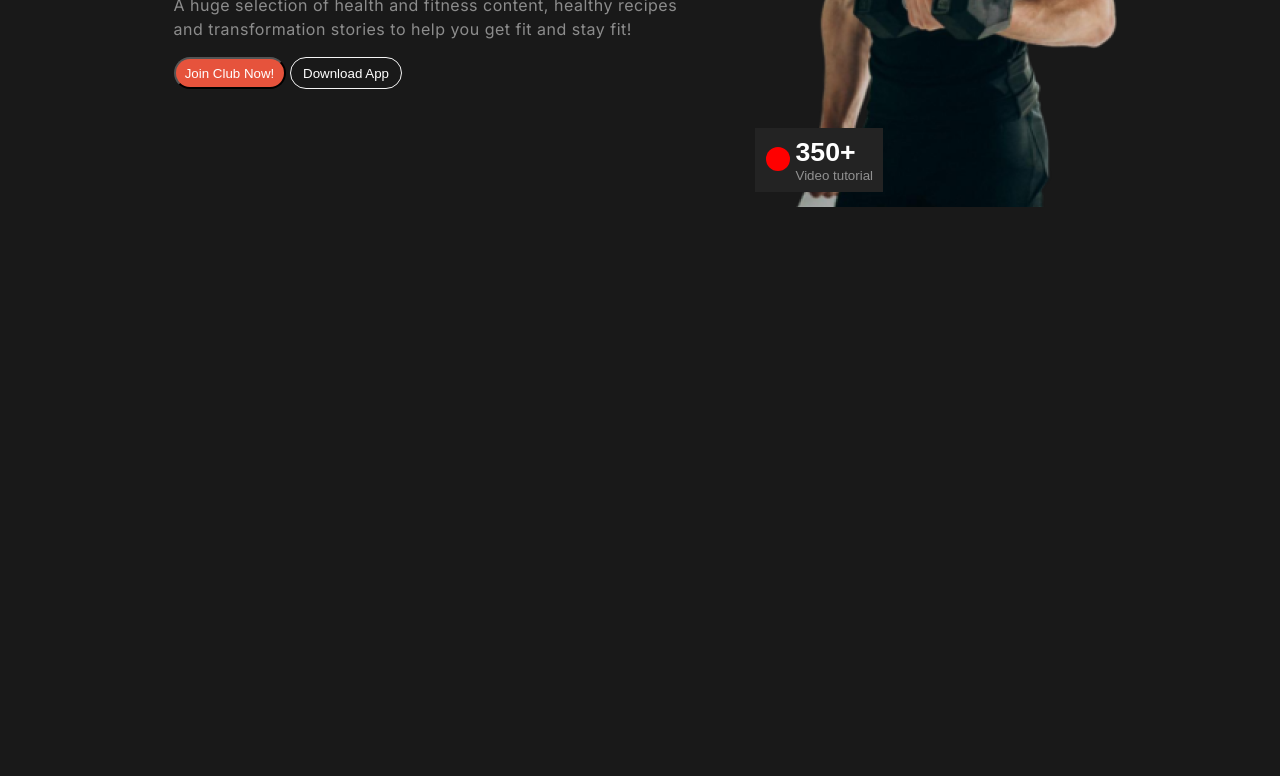
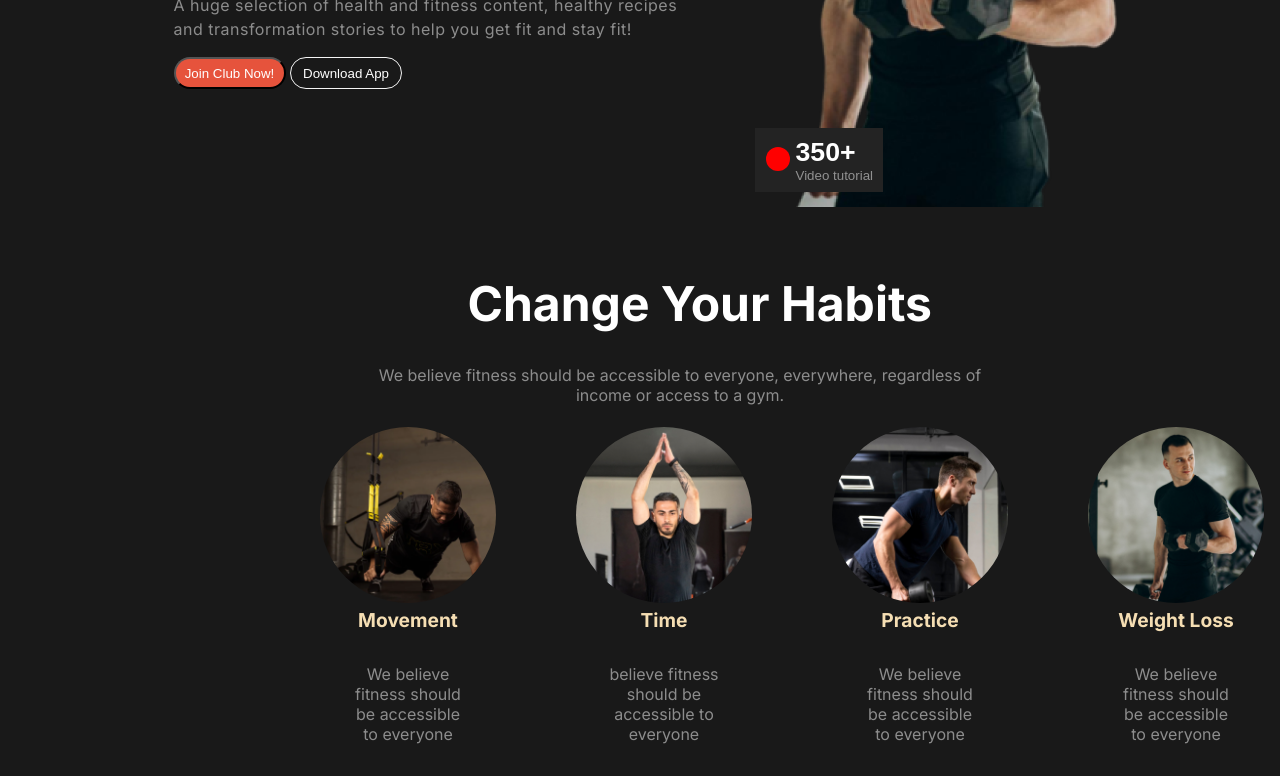
Before and after one commit to hmahmood071/versatile-assign-2, a plain HTML site: page index.html in a window 1280 px wide. Shown: the part 534-1310 px from the top of the page. Before the commit the page ends 808 px from the top, so only its background shows below. Drawn offline with Linux system fonts and the light colour scheme.

Commit message:
added habits section

```diff
--- a/index.html
+++ b/index.html
@@ -41,6 +41,35 @@
         </div>
        </div>
     </banner>
+    <!-- Change habits -->
+    <section class="container container-habits">
+        <div class="habit-content">
+            <h3>Change Your Habits</h3>
+            <p>We believe fitness should be accessible to everyone, everywhere, regardless of income or access to a gym.</p>
+            <div class="img-card">
+                <div class="card-1">
+                    <img src="images/image 3.png" alt="">
+                    <h4>Movement</h4>
+                    <p>We believe fitness should be accessible to everyone</p>
+                </div>
+                <div class="card-1">
+                    <img src="images/image 2.png" alt="">
+                    <h4>Time</h4>
+                    <p>believe fitness should be accessible to everyone</p>
+                </div>
+                <div class="card-1">
+                    <img src="images/image 4.png" alt="">
+                    <h4>Practice</h4>
+                    <p>We believe fitness should be accessible to everyone</p>
+                </div>
+                <div class="card-1">
+                    <img src="images/image 5.png" alt="">
+                    <h4>Weight Loss</h4>
+                    <p>We believe fitness should be accessible to everyone</p>
+                </div>
+            </div>
+        </div>
+    </section>
     <footer></footer>
 </body>
 </html>
--- a/styles/style.css
+++ b/styles/style.css
@@ -148,3 +148,63 @@ border: 1px solid #232323;
 color: white;
 text-align: center;
 }
+/* Change habits */
+.container-habits{
+    width: 65rem;
+    height: 28.25rem;
+    text-align: center;
+    margin: 0 auto;
+
+
+}
+.habit-content{
+    width: 45rem;
+    height: 20rem;
+    position: absolute;
+    left: 25%;
+
+}
+.habit-content h3{
+  color: white;
+  font-size: 3rem;
+  text-align: right;
+  position: relative;
+  right: 15%;
+}
+.habit-content p{
+    font-size:1rem ;
+    color:rgba(255, 255, 255, 0.5);
+    margin-top: 1rem;
+    text-align: center;
+    margin: 2rem;
+}
+.img-card{
+    width: 100%;
+    height:18rem ;
+    margin-top: 1rem;
+    display: flex;
+    justify-content: space-evenly;
+    align-items: center;
+    gap: 5rem;
+    padding-top: 20px;
+   right: 2rem;
+
+}
+.card-1 img{
+    width: 100%;
+    border-radius: 50%;
+    height: 11rem;
+    width: 11rem;
+    align-items: left;
+}
+.card-1, img h4{
+    width: 100%;
+    font-size: 1.2rem;
+    color: wheat;
+}
+img p{
+    width: 100%;
+    font-size: 14px;
+
+
+}
```
